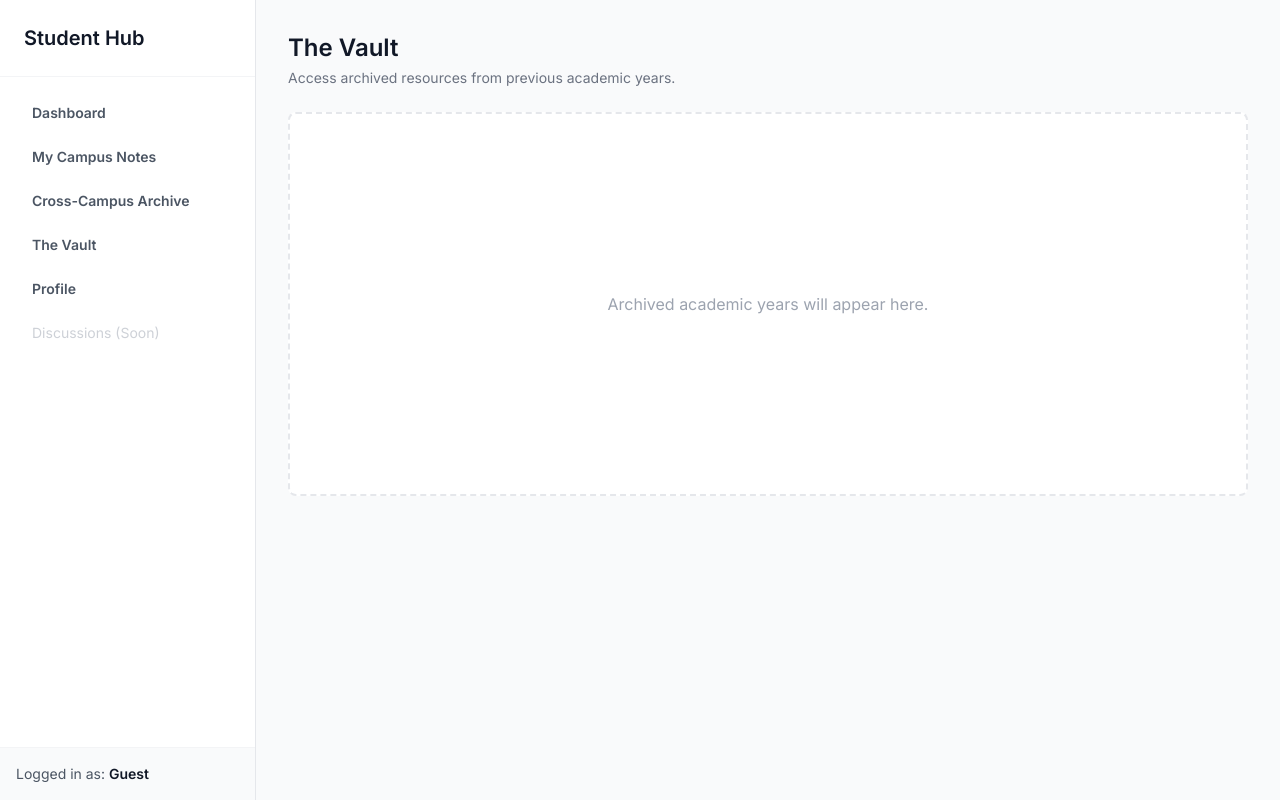
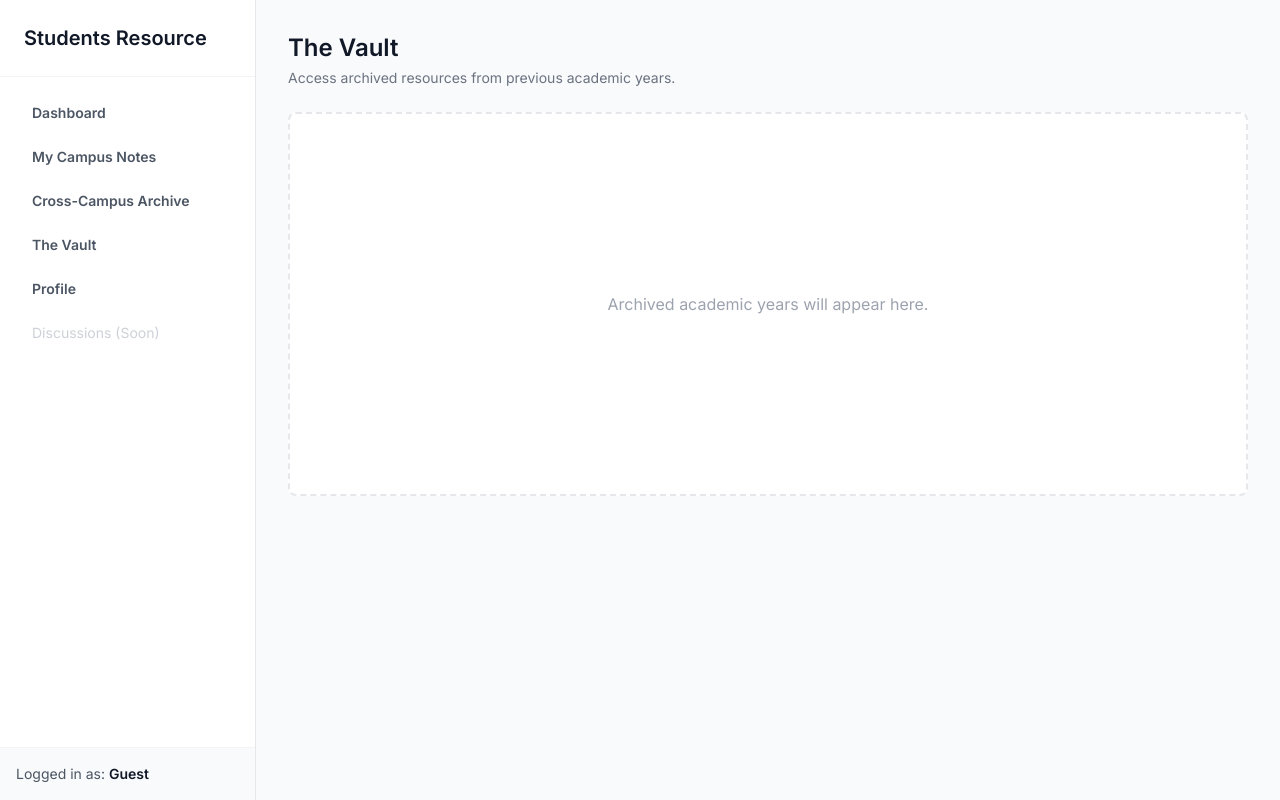
Before and after one commit to MSTANSLOUS/College-Resource-Sharing-System, a Flask app: page /vault in a window 1280 px wide. Run offline with Flask 3, Linux system fonts and the light colour scheme; some libraries are stand-ins or nearby versions.

Commit message:
updated the NAMING convection

```diff
--- a/app/templates/auth/login.html
+++ b/app/templates/auth/login.html
@@ -3,7 +3,7 @@
 <head>
     <meta charset="UTF-8">
     <meta name="viewport" content="width=device-width, initial-scale=1.0">
-    <title>Login | Student Resource Hub</title>
+    <title>Login | Students Resource System</title>
     <link href="https://fonts.googleapis.com/css2?family=Inter:wght@300;400;500;600;700&display=swap" rel="stylesheet">
     <script src="https://cdn.tailwindcss.com"></script>
     <style>
@@ -38,7 +38,7 @@
             <div class="w-full max-w-sm">
                 <div class="flex lg:hidden items-center space-x-2 mb-12">
                     <div class="h-6 w-6 bg-gray-900 rounded-md"></div>
-                    <span class="text-xl font-bold text-gray-900">Student Hub.</span>
+                    <span class="text-xl font-bold text-gray-900">Students Resource System.</span>
                 </div>
 
                 <div class="mb-10">
--- a/app/templates/auth/register.html
+++ b/app/templates/auth/register.html
@@ -3,7 +3,7 @@
 <head>
     <meta charset="UTF-8">
     <meta name="viewport" content="width=device-width, initial-scale=1.0">
-    <title>Register | Student Resource Hub</title>
+    <title>Register | Students Resource System</title>
     <link href="https://fonts.googleapis.com/css2?family=Inter:wght@300;400;500;600;700&display=swap" rel="stylesheet">
     <script src="https://cdn.tailwindcss.com"></script>
     <style>
@@ -17,7 +17,7 @@
         <div class="hidden lg:flex lg:col-span-5 bg-gray-50 flex-col justify-between p-16">
             <div class="flex items-center space-x-2">
                 <div class="h-6 w-6 bg-gray-900 rounded-md"></div>
-                <span class="text-xl font-bold text-gray-900">Student Hub.</span>
+                <span class="text-xl font-bold text-gray-900">Students Resource System.</span>
             </div>
 
             <div>
--- a/app/templates/base.html
+++ b/app/templates/base.html
@@ -3,7 +3,7 @@
 <head>
     <meta charset="UTF-8">
     <meta name="viewport" content="width=device-width, initial-scale=1.0">
-    <title>Student Resource Hub</title>
+    <title>Students Resource System</title>
     <link href="https://fonts.googleapis.com/css2?family=Inter:wght@300;400;600&display=swap" rel="stylesheet">
     <script src="https://cdn.tailwindcss.com"></script>
     <style>
@@ -15,7 +15,7 @@
     <div class="flex h-screen overflow-hidden relative">
 
         <div class="md:hidden absolute top-0 left-0 right-0 h-16 bg-white border-b border-gray-200 flex items-center justify-between px-6 z-20">
-            <h2 class="text-xl font-bold text-gray-900">Student Hub</h2>
+            <h2 class="text-xl font-bold text-gray-900">Students Resource System</h2>
             <button id="menu-toggle" class="p-2 text-gray-600 hover:text-gray-900 focus:outline-none">
                 <svg class="w-6 h-6" fill="none" stroke="currentColor" viewBox="0 0 24 24">
                     <path stroke-linecap="round" stroke-linejoin="round" stroke-width="2" d="M4 6h16M4 12h16M4 18h16"></path>
@@ -26,7 +26,7 @@
         <nav id="sidebar" class="fixed inset-y-0 left-0 transform -translate-x-full md:relative md:translate-x-0 transition duration-200 ease-in-out w-64 h-full bg-white border-r border-gray-200 flex flex-col justify-between z-30 md:z-auto">
             <div>
                 <div class="p-6 border-b border-gray-100 flex items-center justify-between">
-                    <h2 class="text-xl font-bold text-gray-900">Student Hub</h2>
+                    <h2 class="text-xl font-bold text-gray-900">Students Resource </h2>
                     <button id="menu-close" class="md:hidden text-gray-500 hover:text-gray-900 focus:outline-none">
                         <svg class="w-6 h-6" fill="none" stroke="currentColor" viewBox="0 0 24 24">
                             <path stroke-linecap="round" stroke-linejoin="round" stroke-width="2" d="M6 18L18 6M6 6l12 12"></path>
```
